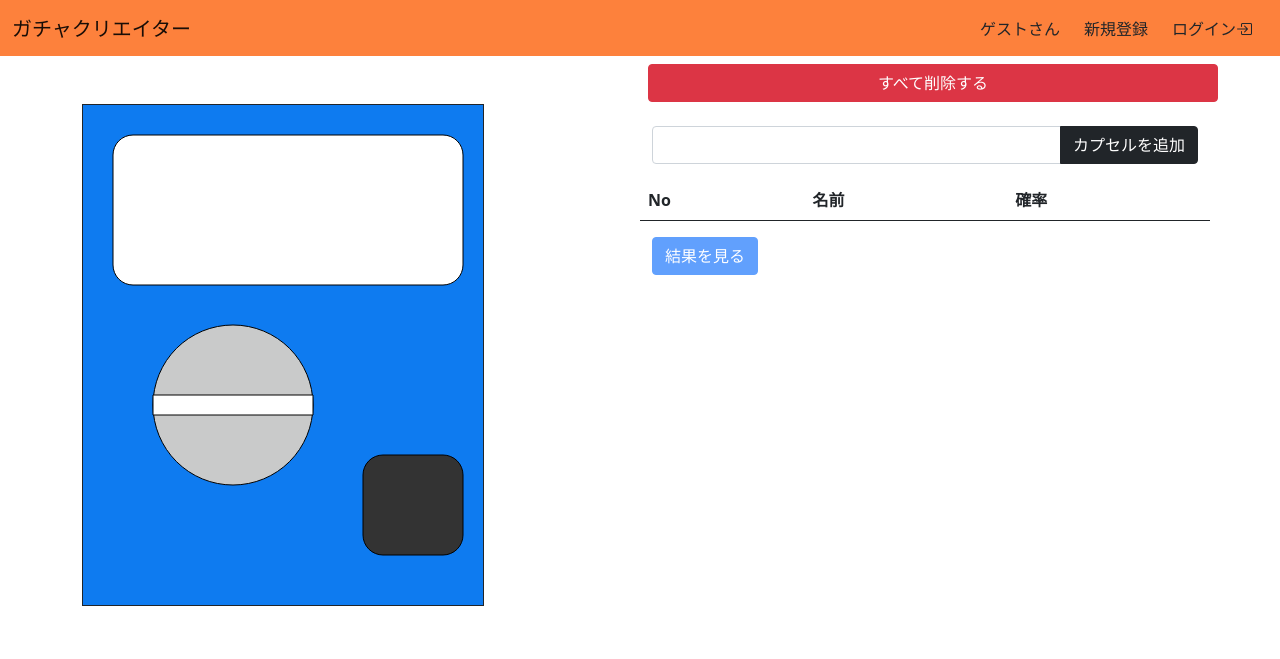
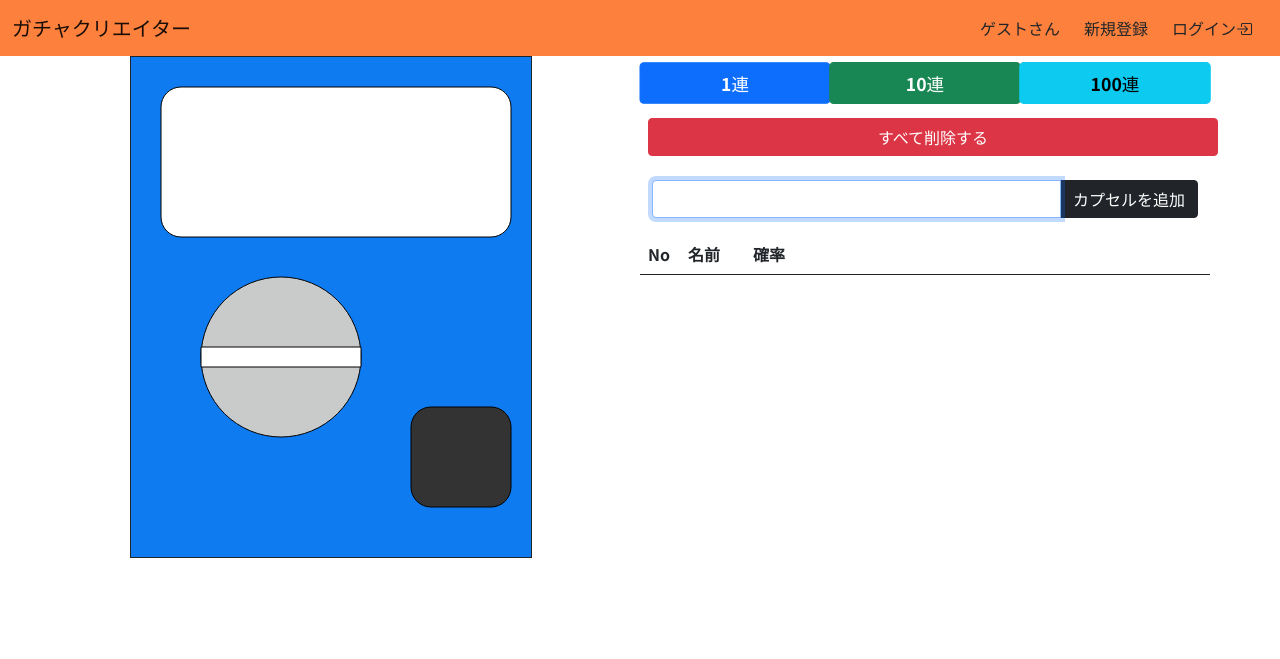
Before and after one commit to sintaro-katuta/SIC_GATYA, a Flask app: page / in a window 1280 px wide. Shown: the top 659 px of the page. Run offline with Flask 2, Linux system fonts and the light colour scheme; lists and menus that the app fills with data are empty.

Commit message:
ガチャの回るところとカプセルが出るタイミングを調整、モーダルが自動で表示、モーダルからもう一度回せる、１連・１０連・１００連ができるようにボタンの追加、ガチャの中身を一つ消したときの確率を修正、確率のデザイン変更、確率に目印を追加、自動的に入力欄にカーソルが合うようにした、予測変換が出ないようにした、アニメーションの追加

```diff
--- a/static/css/style.css
+++ b/static/css/style.css
@@ -20,7 +20,7 @@
   border-radius: 30%;
 }
 
-input[type="range"] {
+/* input[type="range"] {
   margin: auto;
   -webkit-appearance: none;
   position: relative;
@@ -28,7 +28,7 @@ input[type="range"] {
   height: 20px;
   width: 200px;
   cursor: pointer;
-  border-radius: 0; /* iOS */
+  border-radius: 0;
 }
 
 ::-webkit-slider-runnable-track {
@@ -37,11 +37,11 @@ input[type="range"] {
 
 ::-webkit-slider-thumb {
   -webkit-appearance: none;
-  width: 1px; /* 1 */
+  width: 1px;
   height: 40px;
   background: #fff;
-  box-shadow: -200px 0 0 200px #FD813C; /* 2 */
-  border: 2px solid #999; /* 1 */
+  box-shadow: -200px 0 0 200px #FD813C;
+  border: 2px solid #999;
 }
 
 ::-ms-fill-lower {
@@ -73,4 +73,4 @@ input[type="range"] {
 
 ::-ms-tooltip {
   display: none;
-}
+} */
--- a/static/js/gacha-animetion.js
+++ b/static/js/gacha-animetion.js
@@ -1,7 +1,23 @@
 anime({
-    targets: '#test',
-    translateX: 250,
-    rotate: '1turn',
-    backgroundColor: '#384878',
-    duration: 800
+    targets: '#change-type-1',
+    scale: 1.1,
+    duration: 1000,
+    direction: 'alternate',
+    loop: true,
 });
+
+anime({
+    targets: '#change-type-10',
+    scale: 1.1,
+    duration: 1500,
+    direction: 'alternate',
+    loop: true,
+});
+
+anime({
+    targets: '#change-type-100',
+    scale: 1.1,
+    duration: 2000,
+    direction: 'alternate',
+    loop: true,
+});
--- a/static/js/gacha.js
+++ b/static/js/gacha.js
@@ -3,22 +3,29 @@ const gatya_form = document.querySelector('#gatya-form');
 const gatya_content = document.querySelector('#gatya-content');
 const gatya_tabel = document.querySelector('#gatya-table');
 const remove = document.querySelectorAll('.remove');
+const change_type_1 = document.querySelector('#change-type-1');
+const change_type_10 = document.querySelector('#change-type-10');
+const change_type_100 = document.querySelector('#change-type-100');
 const probability = Array.from(document.querySelectorAll(".probability"));
-const button = document.querySelector('.btn-primary')
 let gachaResults = [];
+
+//canvas
+const canvas = document.getElementById("canvas");
+const ctx = canvas.getContext('2d');
+
+//modal
+var myModal = new bootstrap.Modal(document.getElementById('myModal'));
 
 //いろ　赤　黄色　マゼンタ　青
 const randColor = ['FF0000','FFFF00','FF00FF','0000FF','2E8B57'];
 //ガチャカプセル色ランダム
 var ResultColor = Math.floor(Math.random()*randColor.length);
-console.log(randColor[ResultColor])
 
 let probability_total = document.querySelector('.probability-total');
-let click_count = 1;
-let gatya_number = 1;
+let click_count = 1;// クリックした回数
+let gatya_number = 1;// ガチャの一意の番号
+let gatya_count = 1;//　ガチャを何連するか
 let flag = 0;
-
-
 
 gatya_form.addEventListener('submit', (element) => {
     element.stopPropagation();
@@ -30,6 +37,10 @@ gatya_form.addEventListener('submit', (element) => {
     const new_icon = document.createElement('i');
     const new_text = document.createElement('p');
     const new_input = document.createElement('input');
+    const new_datalist = document.createElement('datalist');
+    const new_option1 = document.createElement('option');
+    const new_option2 = document.createElement('option');
+    const new_option3 = document.createElement('option');
     const new_probability = document.createElement('span');
 
     new_th.className = "gatya-number";
@@ -53,13 +64,27 @@ gatya_form.addEventListener('submit', (element) => {
     new_input.max = 100;
     new_input.step = 1;
     new_input.value = 50;
+    new_input.setAttribute('list',"probability-list");
     new_input.setAttribute('oninput', 'show_probability(this);');
     new_input.className = 'probability p-0 mx-2';
 
+    new_datalist.id = "probability-list";
+
+    new_option1.value = 25;
+    new_option2.value = 50;
+    new_option3.value = 75;
+
+
     new_probability.className = 'probability_text w-auto';
+
+
+    new_datalist.appendChild(new_option1);
+    new_datalist.appendChild(new_option2);
+    new_datalist.appendChild(new_option3);
 
     new_td1.appendChild(new_text);
     new_td2.appendChild(new_input);
+    new_td2.appendChild(new_datalist);
     new_td2.appendChild(new_probability);
     new_td2.appendChild(new_icon);
     new_tr.appendChild(new_th);
@@ -83,15 +108,10 @@ gatya_form.addEventListener('submit', (element) => {
 });
 
 probability.forEach((p, index) => {
-    console.log(p)
     p.addEventListener('change', element => {
         element[index].innerHTML = p.value + "%";
     })
 });
-
-//canvas
-const canvas = document.getElementById("canvas");
-const ctx = canvas.getContext('2d');
 
 // 棒の色が変わらないので円を最初に描画
 
@@ -126,6 +146,85 @@ ctx.stroke();
 
 let degree = [15, 30, 45, 60, 75, 90, 105, 120, 135, 150, 165, 180, 195, 210, 225, 240, 255, 270, 285, 300, 315, 330, 345, 360];// 角度の配列
 
+canvas.addEventListener('click', (e) => {
+    // マウスの座標をCanvas内の座標とあわせるため
+    const rect = canvas.getBoundingClientRect();
+    const point = {
+        x: e.clientX - rect.left,
+        y: e.clientY - rect.top
+    };
+    //クリック判定処理
+    const square = {
+        x: 150, y: 300,
+        r: 80
+    };
+
+    const hit =
+        Math.pow(square.x - point.x, 2) + Math.pow(square.y - point.y, 2) <= Math.pow(square.r, 2);
+
+    if (hit) {
+        if(total_probability() == 100){
+            for (let i = 0; i < 25; i++) {
+                spin();
+            }
+            if(click_count == 2){
+                window.setTimeout(function(){
+                    ResulltCapsule();
+                    window.setTimeout(function(){
+                        show_modal(gatya(gatya_count));
+                    },400)
+                },900);
+                ResultColor = Math.floor(Math.random()*randColor.length);
+                click_count = 0;
+            }
+            click_count++;
+        }else{
+            add_gatya();
+        }
+    }
+
+});
+
+document.querySelector('#again-btn').addEventListener('click',() =>{
+    myModal.hide();
+    for (let i = 0; i < 25; i++) {
+        spin();
+    }
+    window.setTimeout(function(){
+        ResulltCapsule();
+        window.setTimeout(function(){
+            show_modal(gatya(gatya_count));
+        },400)
+    },900);
+    ResultColor = Math.floor(Math.random()*randColor.length);
+    click_count = 0;
+});
+
+
+
+document.getElementById('myModal').addEventListener('hide.bs.modal',() => {
+    console.log("Modal_close")
+    ctx.clearRect(275, 345, 110,110);
+    // 下部のカプセルの出口を描画
+    createRoundRect(ctx, 280, 350, 100, 100, 20);
+    ctx.fillStyle = "#333";
+    ctx.fill();
+    ctx.stroke();
+})
+
+change_type_1.addEventListener("click",() =>{
+    gatya_count = 1;
+});
+
+change_type_10.addEventListener("click",() =>{
+    gatya_count = 10;
+});
+
+change_type_100.addEventListener("click",() =>{
+    gatya_count = 100;
+})
+
+//funtion
 function spin() {
     window.setTimeout(function () {
         ctx.clearRect(0, 0, canvas.width, canvas.height);
@@ -166,91 +265,58 @@ function spin() {
     }, 500);
     ctx.restore();
 };
-canvas.addEventListener('click', (e) => {
-    // マウスの座標をCanvas内の座標とあわせるため
-    const rect = canvas.getBoundingClientRect();
-    const point = {
-        x: e.clientX - rect.left,
-        y: e.clientY - rect.top
-    };
-    //クリック判定処理
-    const square = {
-        x: 150, y: 300,
-        r: 80
-    };
-
-    const hit =
-        Math.pow(square.x - point.x, 2) + Math.pow(square.y - point.y, 2) <= Math.pow(square.r, 2);
-
-    if (hit) {
-        if(total_probability() == 100){
-            for (let i = 0; i < 50; i++) {
-                spin()
-            }
-            if(click_count == 2){
-                window.setTimeout(ResulltCapsule,500)
-                ResultColor = Math.floor(Math.random()*randColor.length);
-                setPatterns()
-                click_count = 0
-            }
-            click_count++
-        }else{
-            add_gatya()
-        }
-    }
-
-});
 
 function setPatterns(){
-    const gatya_name = Array.from(document.querySelectorAll('.gatya-name'));
-    const probability = Array.from(document.querySelectorAll(".probability"));
-    let patterns = []
-    gatya_name.forEach((gn, index) => {
-        patterns.push({ index: index, name: gn.innerHTML, value: probability[index].value / 100 })
+    const gatya_table = document.querySelector("#gatya-table");
+    const patterns = {};
+    const name = [];
+    const value = [];
+
+    Array.from(gatya_table.querySelectorAll(".gatya-name")).forEach(e =>{
+        name.push(e.innerHTML);
     });
-    console.log(patterns)
-    console.log(patterns.length)
-    function drawGacha() {
-        //0~1のランダムの数値
-        const random = Math.random()
-        let num = 0;
-        for (let i = 0; i < patterns.length; i++) {
-            num += patterns[i].value;
-            if (random < num) {
-                return patterns[i].name;
+    Array.from(gatya_table.querySelectorAll(".probability")).forEach(e =>{
+        value.push(e.value);
+    });
+    patterns["name"] = name;
+    patterns["value"] = value;
+
+    return patterns;
+}
+
+function gatya(n){
+    const patterns = setPatterns();
+    let results = [];
+    for(let i = 0; i < n; i++){
+        const rand = Math.floor(Math.random() * 100);
+        let rate = 0;
+        for(let i=0;i<patterns.name.length+1;i++){
+            rate += parseInt(patterns.value[i]);
+            if(rand < rate){
+                results.push(patterns.name[i]);
+                break;
             }
         }
     }
-    function renzoku() {
-        const results = [];
-        //ここのiを変えると何連か決めれる
-        for (let i = 0; i < 10; i++) {
-            results.push(drawGacha());
-        }
-        return results;
+    return results;
+}
+
+function show_modal(element){
+    const modal_body = document.querySelector(".modal-body");
+    while( modal_body.firstChild ){
+        modal_body.removeChild( modal_body.firstChild );
+      }
+    for(e of element){
+        const new_p = document.createElement("p");
+        new_p.innerHTML = e;
+        new_p.className = "col fs-5";
+        modal_body.appendChild(new_p);
     }
-    if(gachaResults[0] == null){
-        gachaResults.push(renzoku())
-        console.log(gachaResults);
-        button.disabled = false //ボタン有効化
-    }else{
-        gachaResults = []
-        gachaResults.push(renzoku())
-        console.log(gachaResults);
-    }
-}
-function show_gacha(){
-    const text = document.querySelector(".text")
-    for (let i = 0; i < gachaResults.length; i++) {
-        const li = document.createElement("li");
-        li.innerHTML = gachaResults[i];
-        li.style.fontSize = '30px';
-        text.appendChild(li);
-    }
+    myModal.show();
 }
 
 function show_probability(element) {
-    element.nextElementSibling.innerHTML = element.value + "%";
+    element.nextElementSibling.nextElementSibling.innerHTML = element.value + "%";
     probability_total.innerHTML = "(合計:" + total_probability() + "%)";
 }
 
@@ -277,6 +343,7 @@ function add_gatya() {
 
 function remove_element(element) {
     element.parentElement.parentElement.remove();
+    probability_total.innerHTML = "(合計:"+total_probability()+"%)";
     show_gatya_number();
 }
 
@@ -329,28 +396,3 @@ function ResulltCapsule() {
     ctx.stroke();
 
 }
-
-// //ガチャ中身用カプセル
-// function InsideCapsule(){
-//     var RandWidth = Math.floor(Math.random()*230)+30;
-//     var RandHeight = Math.floor(Math.random()*180)+30;
-//      //カプセル描画
-//      ctx.beginPath();
-//      ctx.arc(RandWidth, RandHeight, 40, 0 * Math.PI / 180, 360 * Math.PI / 180, false);
-//      ctx.fillStyle = "#"+ randColor[InsideColor];
-//      ctx.fill();
-//      ctx.stroke();
-
-//      ctx.beginPath();
-//      ctx.arc(RandWidth, RandHeight, 40, 0 * Math.PI / 180, 180 * Math.PI / 180, false);
-//      ctx.fillStyle = "white";
-//      ctx.fill();
-//      ctx.stroke();
-// }
-// function gatyaInside(){
-//     if(gatya_number){
-//         for(i = 0; i < gatya_number.length ; i++){
-//             InsideCapsule(gatya_number.length);
-//         }
-//     }
-// }
--- a/templates/base.html
+++ b/templates/base.html
@@ -54,5 +54,6 @@
         {% block content %}
         {% endblock %}
     </div>
+    <script src="/static/js/gacha-animetion.js"></script>
 </body>
 </html>
--- a/templates/index.html
+++ b/templates/index.html
@@ -2,22 +2,25 @@
 {% block content %}
 <div class="gatya row">
     <div class="col">
-        <canvas id="canvas" width="400" height="500" class="my-5 border border-dark bg-accent"></canvas>
+        <canvas id="canvas" width="400" height="500" class="ms-5 border border-dark bg-accent"></canvas>
     </div>
-    <div class="setting col">
+    <div class="setting theme-font col">
         <div class="row">
+            <input type="button" id="change-type-1" class="btn btn-primary btn-rounded m-2 col" value="1連">
+            <input type="button" id="change-type-10" class="btn btn-success btn-rounded m-2 col" value="10連">
+            <input type="button" id="change-type-100" class="btn btn-info btn-rounded m-2 col" value="100連">
             <input type="submit" class="btn btn-danger btn-rounded m-2" value="すべて削除する" onclick="all_remove()">
         </div>
         <form method="post" name="gatya-form" id="gatya-form">
             <div class="input-group mb-3 pt-3">
-                <input type="text" name="gatya-content" id="gatya-content" class="form-control" required>
+                <input type="text" name="gatya-content" id="gatya-content" class="form-control" required autofocus autocomplete="off">
                 <input type="submit" id="submit-btn" class="btn btn-dark btn-rounded" value="カプセルを追加">
             </div>
             <div class="row">
                 <table class="table col">
                     <thead>
-                        <th>No</th>
-                        <th>名前</th>
+                        <th style="width: 40px">No</th>
+                        <th style="width: 65px">名前</th>
                         <th>確率<span class="probability-total"></span></th>
                     </thead>
                     <tbody id="gatya-table">
@@ -25,29 +28,25 @@
                     </tbody>
                 </table>
             </div>
-            <!-- Button trigger modal -->
-            <button type="button" class="btn btn-primary" id="button" data-bs-toggle="modal" data-bs-target="#staticBackdrop" disabled onclick="show_gacha()">
-                結果を見る
-            </button>
-            <!-- Modal -->
-            <div class="modal fade" id="staticBackdrop" data-bs-backdrop="static" data-bs-keyboard="false"
-                tabindex="-1" aria-labelledby="staticBackdropLabel" aria-hidden="true">
-                <div class="modal-dialog">
+        </form>
+    </div>
+</div>
+<div id="myModal" class="modal" tabindex="-1">
+    <div class="modal-dialog modal-xl">
         <div class="modal-content">
             <div class="modal-header">
-                            <h5 class="modal-title" id="staticBackdropLabel">ガチャ結果</h5>
+                <h5 class="modal-title">ガチャ結果</h5>
                 <button type="button" class="btn-close" data-bs-dismiss="modal" aria-label="Close"></button>
             </div>
-                        <div class="modal-body">
-                            <ul class="text" style="list-style: none; margin: 0; padding: 0;"></ul>
+            <div class="modal-body row">
+
             </div>
             <div class="modal-footer">
+                <button type="button" class="btn btn-secondary" data-bs-dismiss="modal">閉じる</button>
+                <button type="button" id="again-btn" class="btn btn-primary">もう一度回す</button>
             </div>
         </div>
     </div>
 </div>
-        </form>
-    </div>
-</div>
 <script src="/static/js/gacha.js"></script>
 {% endblock %}
```
Lines whose indentation alone changed are shown as unchanged.
